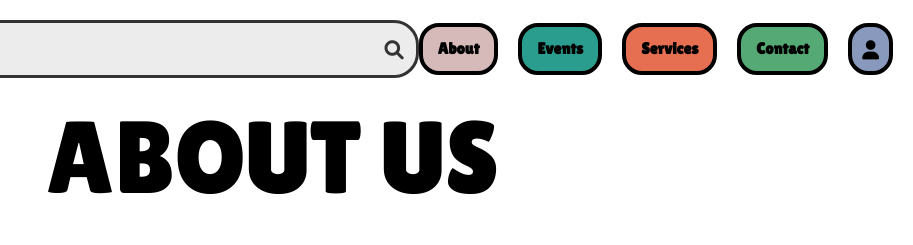
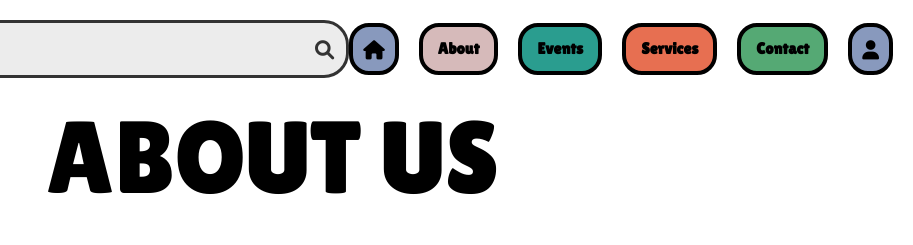
Before and after one commit to vxdnt/sortmyentries, a plain HTML site: page about.html in a window 1280 px wide. Shown: the top 245 px of the page, 367-1280 px from the left. Drawn offline with Linux system fonts and the light colour scheme.

Commit message:
Update about.html

```diff
--- a/about.html
+++ b/about.html
@@ -20,6 +20,9 @@
         </div>
         <nav class="main-menu">
             <ul>
+                <button type="button" onclick="window.location.href='index.html';">
+                    <i class="fa-solid fa-house"></i>
+                </button>
                 <li><a href="about.html" class="menu-about">About</a></li>
                 <li><a href="#events" class="menu-events">Events</a></li>
                 <li><a href="#services" class="menu-services">Services</a></li>
```
